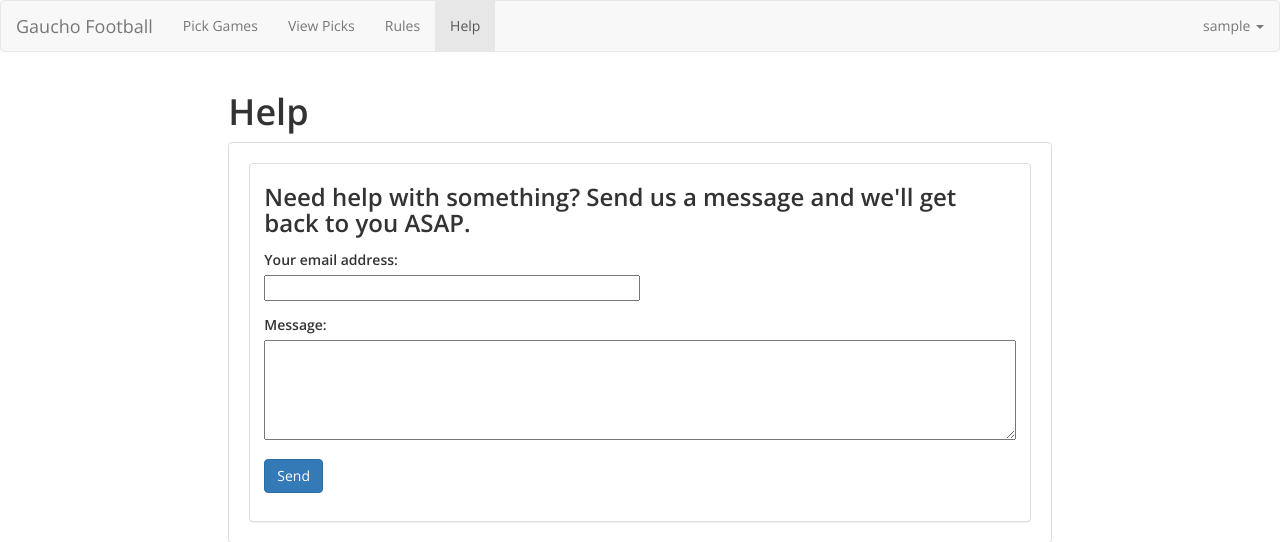
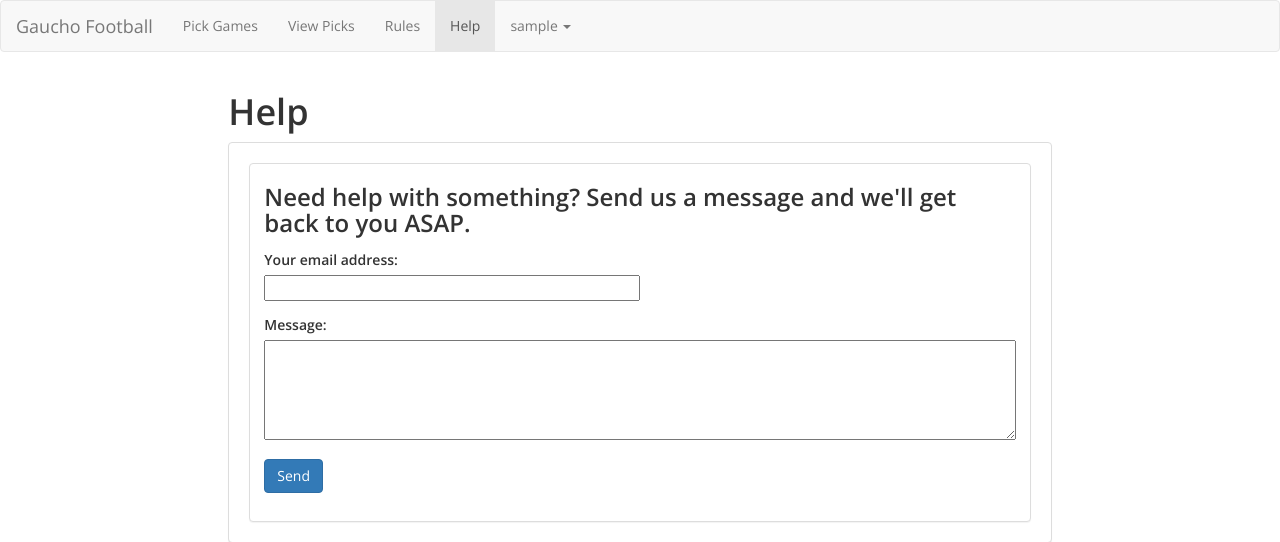
Before and after one commit to michaelp0730/Gaucho-Football, a PHP site: page /help.php in a window 1280 px wide. Shown: the top 542 px of the page. Run offline with PHP 8.4, Linux system fonts and the light colour scheme; the visitor is signed in with stand-in values (Sample User, id 1); data that the repository does not hold is empty; some libraries are stand-ins or nearby versions.

Commit message:
Fixing placement

```diff
--- a/_includes/header.php
+++ b/_includes/header.php
@@ -28,7 +28,7 @@
                     <li class="<?php echo ($view_picks_active === true) ? 'active' : '' ?>"><a href="view-picks.php">View Picks</a></li>
                     <li class="<?php echo ($rules_active === true) ? 'active' : '' ?>"><a href="rules.php">Rules</a></li>
                     <li class="<?php echo ($help_active === true) ? 'active' : '' ?>"><a href="help.php">Help</a></li>
-                    <li class="dropdown abs-right">
+                    <li class="dropdown">
                         <a href="#" class="dropdown-toggle" data-toggle="dropdown"><?=$_SESSION['Username']?> <span class="caret"></span></a>
                         <ul class="dropdown-menu" role="menu">
                             <li><a href="logout.php">Sign Out</a></li>
--- a/css/custom.css
+++ b/css/custom.css
@@ -23,9 +23,9 @@ h1, h2, h3, h4, h5, h6 { font-weight: 600; }
 }
 
 .team-icons-container {
+    width: 70%;
     position: relative;
-    float: right;
-    width: 70%;
+    margin-left: 25%;
 }
 
 .at { font-weight: 600; font-size: 3em; }
```
